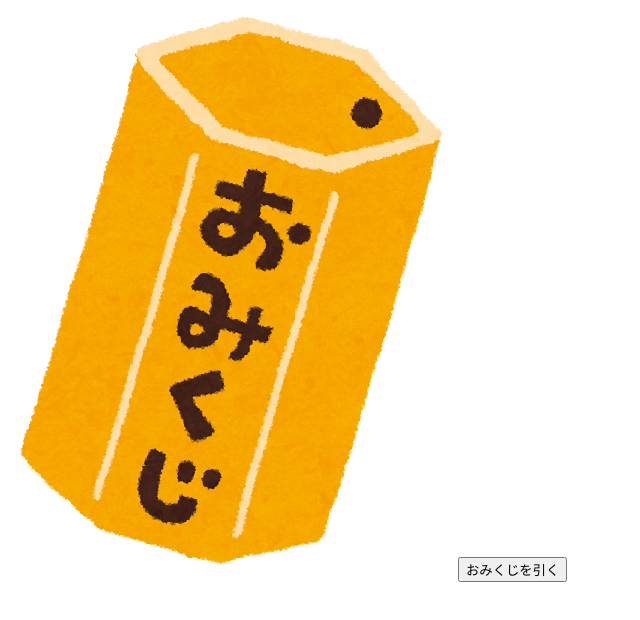
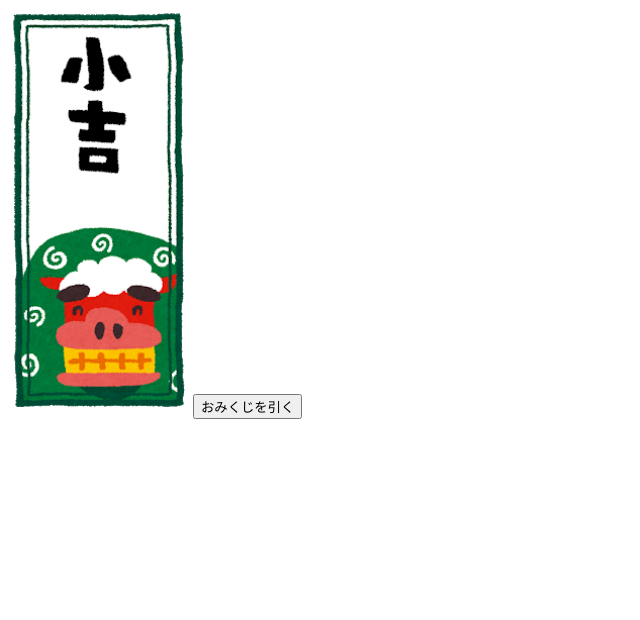
Before and after one commit to kogepan159/youtube-sample, a plain HTML site: page omikuji.html in a window 1280 px wide. Both pictures are taken after a click on the button "おみくじを引く". Shown: the whole page, without its empty margins (0-640 px from the left). Drawn offline with Linux system fonts and the light colour scheme.

Commit message:
タップした時に画像を変更できるように対応

```diff
--- a/omikuji.html
+++ b/omikuji.html
@@ -3,30 +3,35 @@
   <head>
     <meta charset="utf-8">
     <title>おみくじ</title>
-    <img src="omikuji_img/omikuji_box.png" alt=""　id="PhotoSpace">
+    <img id="result" src="omikuji_img/omikuji_box.png" alt="" style="width: 181px;height: auto">
   </head>
   <body>
     <input id="omikuji_btn" type="button" value="おみくじを引く">
     <script>
     document.getElementById("omikuji_btn").onclick = function() {
-      var rnd = Math.floor(Math.random()*4);
-      console.log(rnd);
+      var rand = Math.floor(Math.random()*5);
+      console.log(rand);
       var omikuji;
-      switch (rnd) {
+      switch (rand) {
         case 0:
           omikuji = "大吉";
+          document.getElementById('result').src='omikuji_img/omikuji_daikichi.png';
           break;
         case 1:
           omikuji = "中吉";
+          document.getElementById('result').src='omikuji_img/omikuji_chuukichi.png';
           break;
         case 2:
           omikuji = "小吉";
+          document.getElementById('result').src='omikuji_img/omikuji_syoukichi.png';
           break;
         case 3:
           omikuji = "凶";
+          document.getElementById('result').src='omikuji_img/omikuji_kyou.png';
           break;
         case 4:
          omikuji = "大凶";
+         document.getElementById('result').src='omikuji_img/omikuji_daikou.png';
           break;
 
           break;
```
